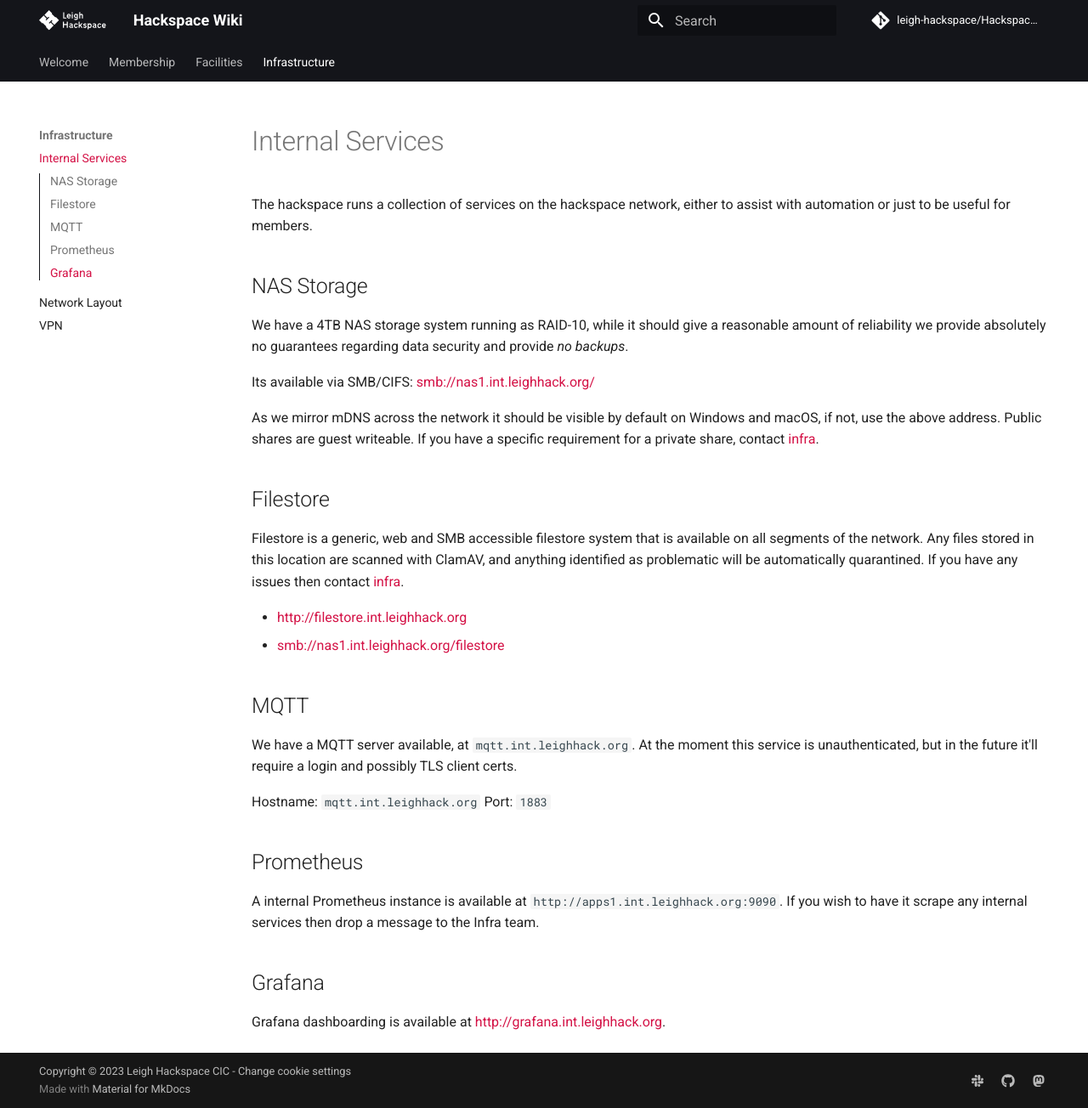
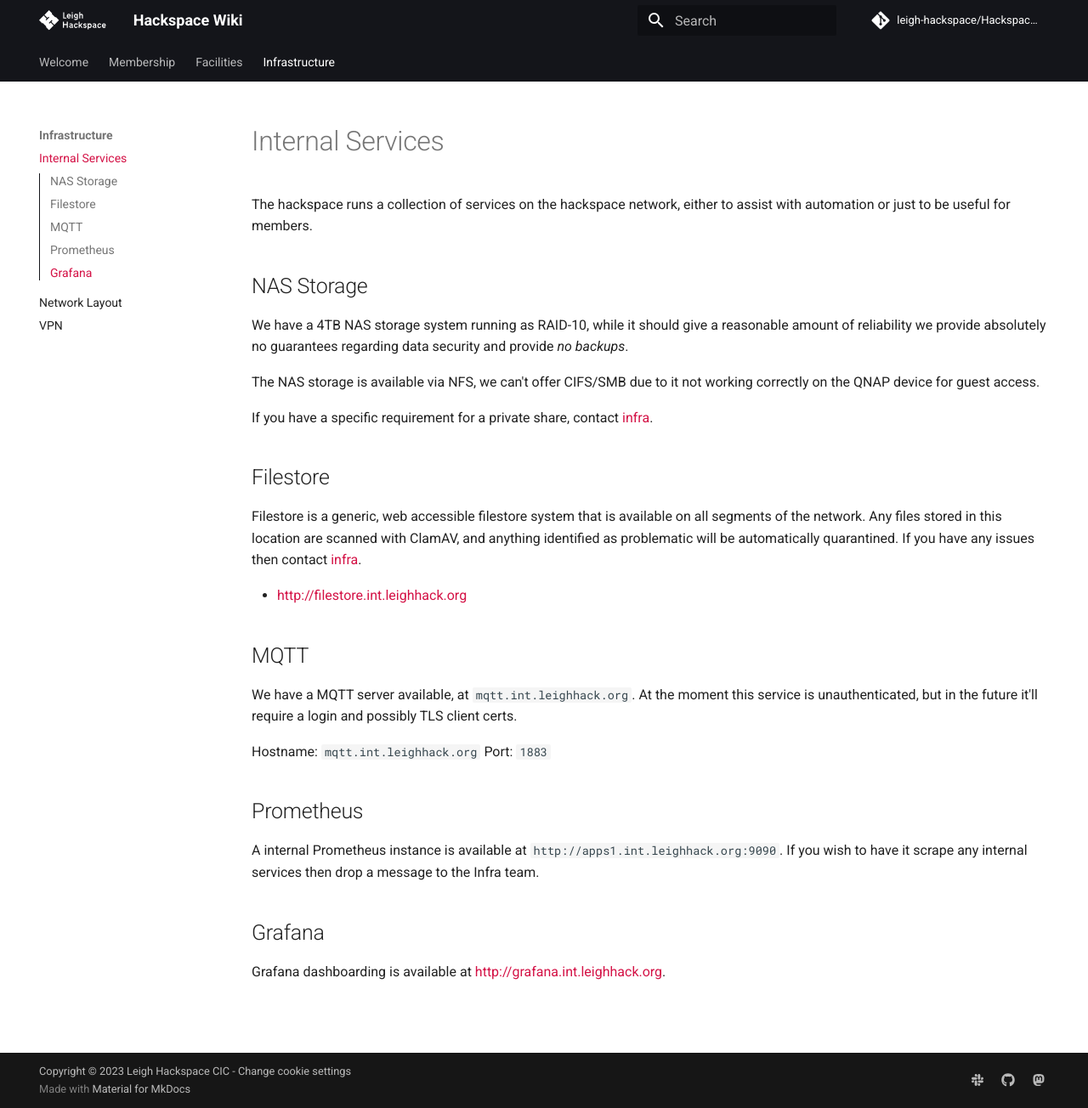
Before and after one commit to leigh-hackspace/HackspaceWiki, an MkDocs documentation site: the page built from docs/infrastructure/internal_services.md, in a window 1280 px wide and 1304 px high. Shown: the whole window at 85% size. Built offline with MkDocs 1.6.1 and Material for MkDocs 9.7.7, drawn with Linux system fonts in a browser that asks for light colours; comment, search, counter and statistics services are not loaded; the version menu is left out.

Commit message:
Remove reference for CIFS at the moment

```diff
--- a/docs/infrastructure/internal_services.md
+++ b/docs/infrastructure/internal_services.md
@@ -6,16 +6,15 @@ The hackspace runs a collection of services on the hackspace network, either to
 
 We have a 4TB NAS storage system running as RAID-10, while it should give a reasonable amount of reliability we provide absolutely no guarantees regarding data security and provide *no backups*.
 
-Its available via SMB/CIFS: [smb://nas1.int.leighhack.org/](smb://nas1.int.leighhack.org)
+The NAS storage is available via NFS, we can't offer CIFS/SMB due to it not working correctly on the QNAP device for guest access.
 
-As we mirror mDNS across the network it should be visible by default on Windows and macOS, if not, use the above address. Public shares are guest writeable. If you have a specific requirement for a private share, contact [infra](../membership/useful_contacts.md#tech-infrastructure).
+If you have a specific requirement for a private share, contact [infra](../membership/useful_contacts.md#tech-infrastructure).
 
 ## Filestore
 
-Filestore is a generic, web and SMB accessible filestore system that is available on all segments of the network. Any files stored in this location are scanned with ClamAV, and anything identified as problematic will be automatically quarantined. If you have any issues then contact [infra](../membership/useful_contacts.md#tech-infrastructure).
+Filestore is a generic, web accessible filestore system that is available on all segments of the network. Any files stored in this location are scanned with ClamAV, and anything identified as problematic will be automatically quarantined. If you have any issues then contact [infra](../membership/useful_contacts.md#tech-infrastructure).
 
 * [http://filestore.int.leighhack.org](http://filestore.int.leighhack.org)
-* [smb://nas1.int.leighhack.org/filestore](smb://guest:guest@nas1.int.leighhack.org/filestore)
 
 ## MQTT
 
```
